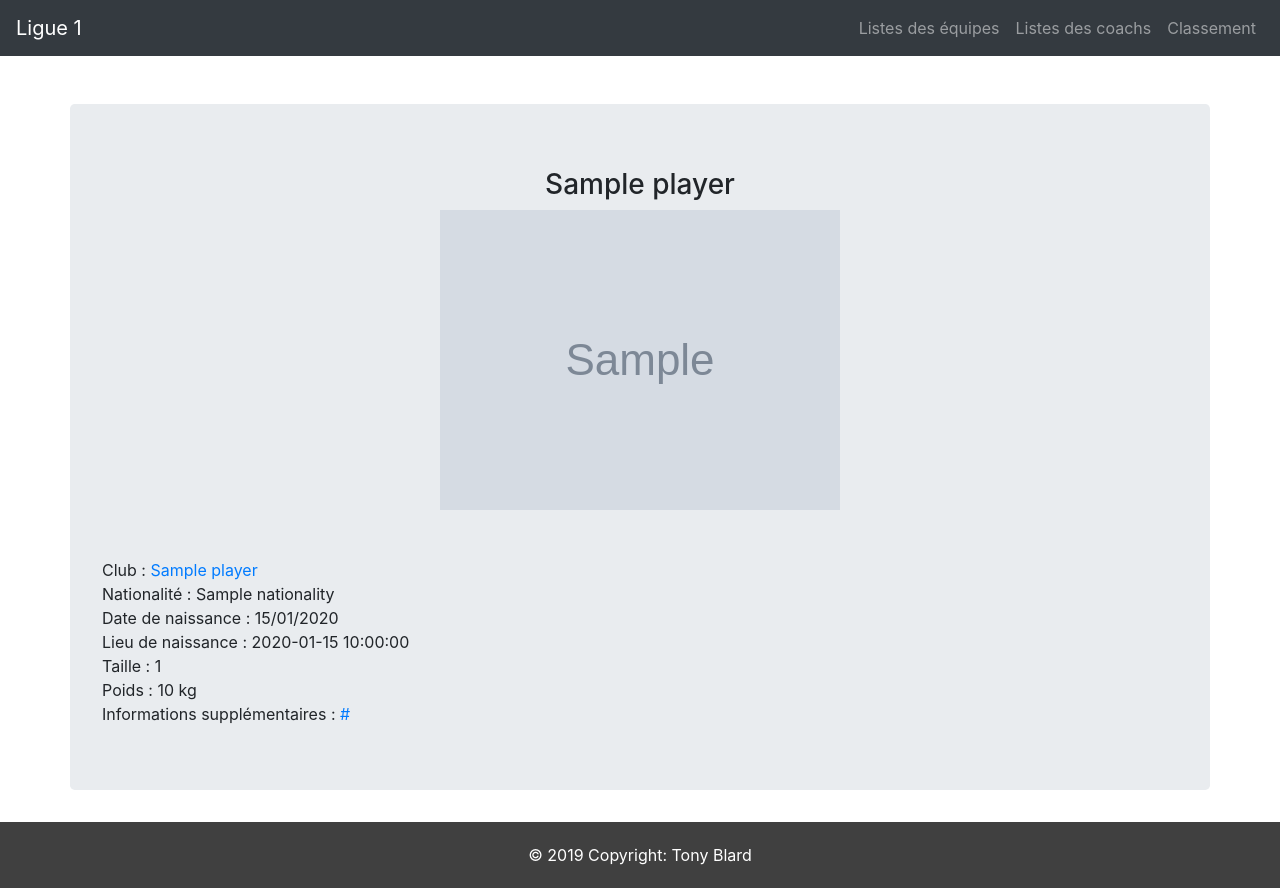
After one commit to Rihabek/footObject, a PHP site: template views/player.php in a window 1280 px wide. The commit adds this page. Run offline with PHP 8.4, Linux system fonts and the light colour scheme; the template is opened without the code that fills it: most values are stand-ins (such as "Sample title", 1, 10 or a date in 2020); grey boxes marked "Sample" are stand-in pictures.

Commit message:
Coachs and player done

```diff
--- a/controllers/CoachsController.php
+++ b/controllers/CoachsController.php
@@ -6,7 +6,7 @@
  */
 class CoachsController extends Controller
 {
-  public $teams;
+  public $coachs;
 
   public function listCoachs()
   {
--- a/index.php
+++ b/index.php
@@ -27,6 +27,12 @@ switch ($path) {
         $coachs->listCoachs();
       }
       break;
+    case 'player' :
+      $players = new PlayersController;
+      if (isset($_GET['id'])) {
+        $players->showPlayer($_GET['id']);
+      }
+      break;
     break;
   default:
     include('views/404.php');
--- /dev/null
+++ b/views/player.php
@@ -0,0 +1,41 @@
+<?php $title="Fiche joueur" ?>
+<?php ob_start(); ?>
+
+<style>
+
+</style>
+
+  <div class="container jumbotron">
+    <div class="row">
+      <div class="col-lg-12 col-md-10 text-center">
+        <h3><?php echo $players['name']; ?></h3>
+      </div>
+    </div>
+    <div class="row">
+      <div class="col-lg-12 col-md-10">
+        <div class="photo-logo text-center">
+          <img class="photo" src="<?php echo $players['photo']; ?>" alt="Photo <?php echo $players['name']; ?>">
+        </div>
+      </div>
+    </div>
+    <div class="row">
+      <div class="col-lg-12 col-md-10 mt-5">
+        Club : <a href="./?id=<?php echo $players['tId']; ?>"><?php echo $players['tName'] ?></a>
+        <br>
+        Nationalité : <?php echo $players['nationality']; ?>
+        <br>
+        Date de naissance : <?php echo (new DateTime($players['birthday_date']))->format('d/m/Y'); ?>
+        <br>
+        Lieu de naissance : <?php echo $players['birthday_place']; ?>
+        <br>
+        Taille : <?php echo $players['size']; ?>
+        <br>
+        Poids : <?php echo $players['weight']; ?> kg
+        <br>
+        Informations supplémentaires : <a href="<?php echo $player['link']; ?>"><?php echo $players['link']; ?></a>
+      </div>
+    </div>
+  </div>
+
+<?php $content = ob_get_clean(); ?>
+<?php require('public/index.php'); ?>
```
Also changed, not shown: controllers/PlayersController.php (added, +19 -0 lines), models/PlayersModel.php (added, +41 -0 lines).
